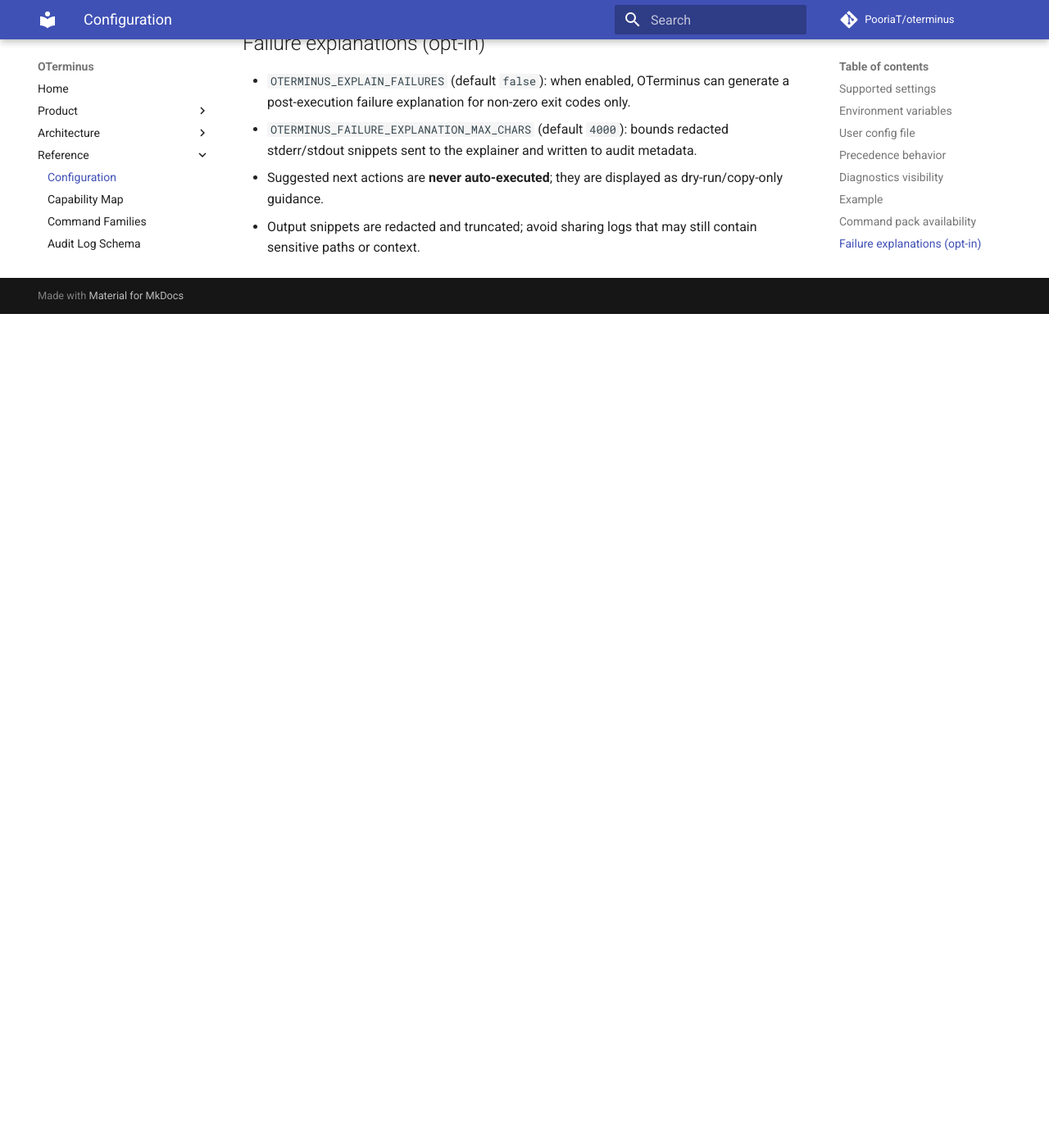
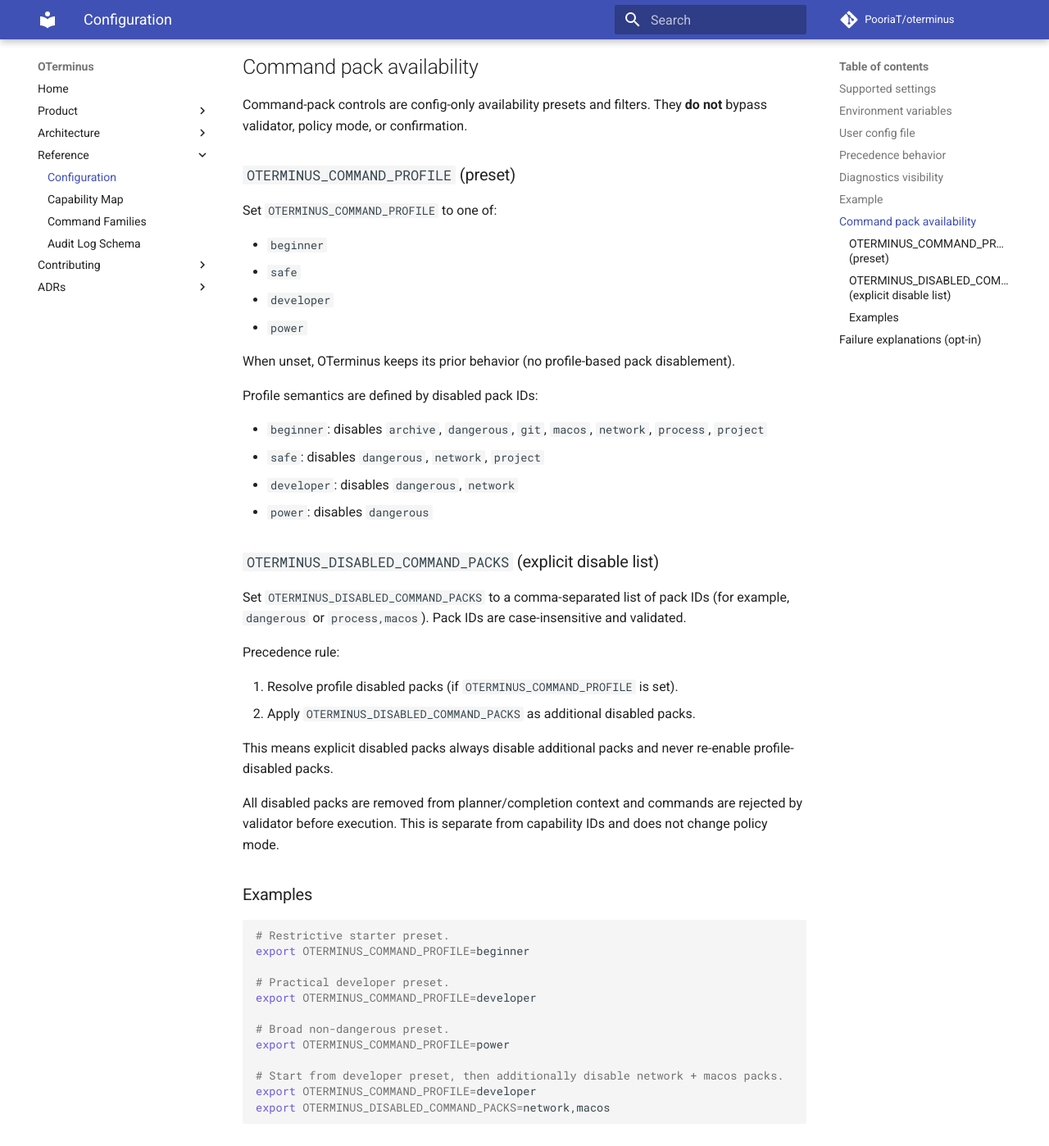
Before and after one commit to PooriaT/oterminus, an MkDocs documentation site: the page built from docs/reference/config.md, in a window 1280 px wide and 1400 px high, scrolled down 4019 px. Shown: the whole window at 82% size. Built offline with MkDocs 1.6.1 and Material for MkDocs 9.7.7, drawn with Linux system fonts in a browser that asks for light colours; comment, search, counter and statistics services are not loaded; before the commit the page ends 4402 px from its top, so only the background shows below that; some of the changed text lies outside the part shown.

Commit message:
Add command-pack profile presets for availability

````diff
--- a/docs/reference/config.md
+++ b/docs/reference/config.md
@@ -21,6 +21,7 @@
 | Persistent history path | `OTERMINUS_HISTORY_PATH` | Not supported | `~/.oterminus/history.jsonl` | Local JSONL file used when persistent history is enabled. |
 | Persistent history limit | `OTERMINUS_HISTORY_LIMIT` | Not supported | `100` | Maximum number of persisted records loaded into each REPL session. Must be a valid integer in the environment; loaded values are clamped to at least `1` by the history store. |
 | Persistent history redaction | `OTERMINUS_HISTORY_REDACT` | Not supported | Follows `OTERMINUS_AUDIT_REDACT` | Uses the same boolean parsing as `OTERMINUS_AUDIT_ENABLED`; controls redaction before writing history records. |
+| Command-pack profile preset | `OTERMINUS_COMMAND_PROFILE` | Not supported | Unset | Optional preset for command-pack availability (`beginner`, `safe`, `developer`, `power`). Unset preserves existing behavior. |
 
 ## Environment variables
 
@@ -39,6 +40,7 @@
 - `OTERMINUS_HISTORY_PATH`
 - `OTERMINUS_HISTORY_LIMIT`
 - `OTERMINUS_HISTORY_REDACT`
+- `OTERMINUS_COMMAND_PROFILE`
 
 `OTERMINUS_MODEL` is not currently implemented. Set the persisted `model` field in the user config
 file, or let first-run setup write it after you choose from installed Ollama models.
@@ -107,7 +109,53 @@
 ```
 
 ## Command pack availability
-Set `OTERMINUS_DISABLED_COMMAND_PACKS` to a comma-separated list of pack IDs (e.g. `dangerous`, `process,macos`). Pack IDs are case-insensitive and validated. Disabled packs are removed from planner/completion context and commands are rejected by validator before execution. This is separate from capability IDs and does not change policy mode.
+Command-pack controls are config-only availability presets and filters. They **do not** bypass validator, policy mode, or confirmation.
+
+### `OTERMINUS_COMMAND_PROFILE` (preset)
+Set `OTERMINUS_COMMAND_PROFILE` to one of:
+
+- `beginner`
+- `safe`
+- `developer`
+- `power`
+
+When unset, OTerminus keeps its prior behavior (no profile-based pack disablement).
+
+Profile semantics are defined by disabled pack IDs:
+
+- `beginner`: disables `archive`, `dangerous`, `git`, `macos`, `network`, `process`, `project`
+- `safe`: disables `dangerous`, `network`, `project`
+- `developer`: disables `dangerous`, `network`
+- `power`: disables `dangerous`
+
+### `OTERMINUS_DISABLED_COMMAND_PACKS` (explicit disable list)
+Set `OTERMINUS_DISABLED_COMMAND_PACKS` to a comma-separated list of pack IDs (for example, `dangerous` or `process,macos`). Pack IDs are case-insensitive and validated.
+
+Precedence rule:
+
+1. Resolve profile disabled packs (if `OTERMINUS_COMMAND_PROFILE` is set).
+2. Apply `OTERMINUS_DISABLED_COMMAND_PACKS` as additional disabled packs.
+
+This means explicit disabled packs always disable additional packs and never re-enable profile-disabled packs.
+
+All disabled packs are removed from planner/completion context and commands are rejected by validator before execution. This is separate from capability IDs and does not change policy mode.
+
+### Examples
+
+```bash
+# Restrictive starter preset.
+export OTERMINUS_COMMAND_PROFILE=beginner
+
+# Practical developer preset.
+export OTERMINUS_COMMAND_PROFILE=developer
+
+# Broad non-dangerous preset.
+export OTERMINUS_COMMAND_PROFILE=power
+
+# Start from developer preset, then additionally disable network + macos packs.
+export OTERMINUS_COMMAND_PROFILE=developer
+export OTERMINUS_DISABLED_COMMAND_PACKS=network,macos
+```
 
 
 ## Failure explanations (opt-in)
````
Also changed, not shown: docs/architecture/capability-system.md (+2 -0 lines), docs/architecture/command-registry.md (+2 -0 lines), docs/product/user-guide.md (+4 -0 lines), 3 other files.
